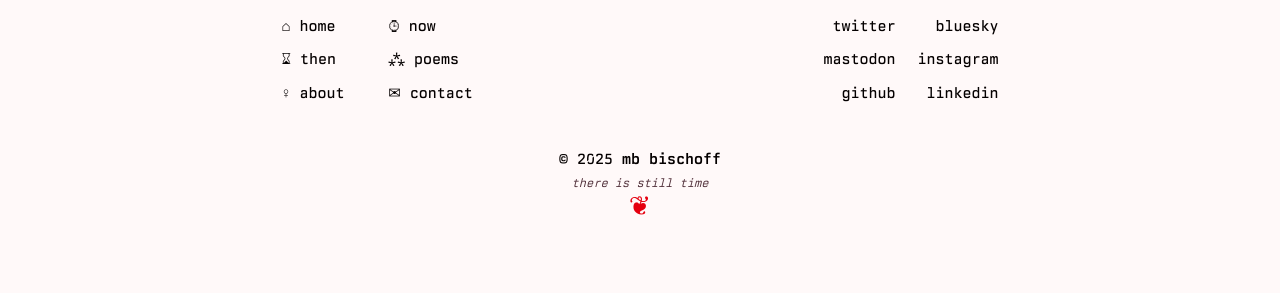
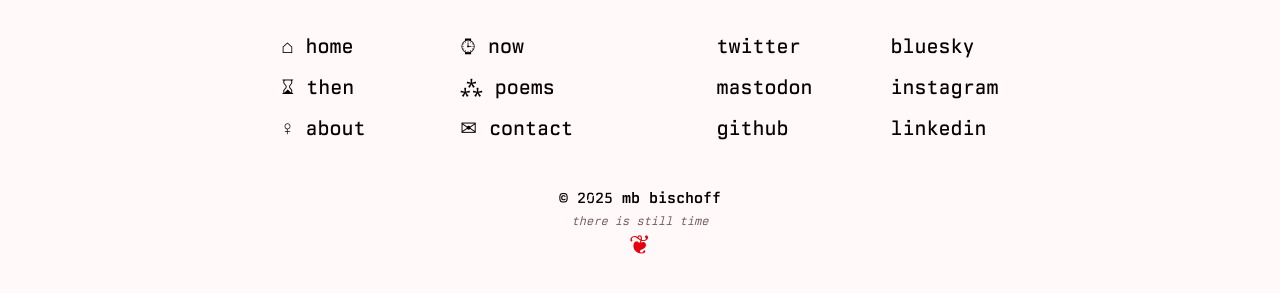
Before and after one commit to mbbischoff/mb-neue, an Astro site: page /now in a window 1280 px wide. Shown: the part 669-962 px from the top of the page. Before the commit the page ends 923 px from the top, so only its background shows below. Built offline with nearby package versions, Linux system fonts and the light colour scheme; Astro itself is replaced by a stand-in of ours; no server answers; a web font is replaced by a local one.

Commit message:
Workign footer

```diff
--- a/src/components/Footer.astro
+++ b/src/components/Footer.astro
@@ -45,7 +45,7 @@ import { SITE_TITLE, navigation } from '../config';
 <style>
 footer {
     border-top: 0.5px solid var(--theme-tertiary);
-    padding: var(--space-xs) 0;
+    padding: var(--space-m) 0;
     width: 100vw;
     position: relative;
     left: 50%;
@@ -62,63 +62,31 @@ footer {
 }
 
 .footer-content {
-  font-size: var(--step--1);
-
+    font-size: var(--step--1);
     display: flex;
     flex-direction: column;
     gap: var(--space-l);
-    margin-bottom: var(--space-l);
+    margin-bottom: var(--space-xl);
     align-items: center;
     width: 100%;
 }
 
-.footer-links {
+.footer-links,
+.social-links {
     flex: 1;
     width: 100%;
     display: flex;
     justify-content: center;
 }
 
-.social-links {
-    flex: 1;
-    width: 100%;
-    display: flex;
-    justify-content: center;
-    @media (min-width: 768px) {
-        text-align: right;
-    }
-}
-
 .footer-links nav,
 .social-links nav {
     display: grid;
     grid-template-columns: repeat(2, 1fr);
-    gap: var(--space-2xs) var(--space-s);
+    gap: var(--space-2xs) var(--space-xl);
     width: fit-content;
     text-transform: lowercase;
     white-space: nowrap;
-}
-
-@media (min-width: 768px) {
-    .footer-content {
-        flex-direction: row;
-        justify-content: space-between;
-        align-items: flex-start;
-    }
-
-    .footer-links {
-        justify-content: flex-start;
-    }
-
-    .social-links {
-        justify-content: flex-end;
-    }
-
-    .footer-links nav,
-    .social-links nav {
-        grid-template-columns: repeat(2, 1fr);
-        gap: var(--space-2xs) var(--space-s);
-    }
 }
 
 .footer-links a,
@@ -128,7 +96,7 @@ footer {
     border-bottom: none;
     padding-bottom: 0;
     transition: color 0.2s ease-in-out;
-    font-size: var(--font-size-large);
+    font-size: var(--step-0);
 }
 
 .footer-links a:hover,
@@ -139,14 +107,18 @@ footer {
 }
 
 .footer-text {
-  font-size: var(--step--1);
-
+    font-size: var(--step--1);
     color: var(--theme-secondary);
     text-align: center;
 }
 
+.footer-text small {
+    opacity: 0.8;
+}
+
 .footer-text a {
     font-size: inherit;
+    transition: color 0.2s ease-in-out;
 }
 
 .footer-text a:hover {
@@ -162,4 +134,27 @@ footer {
     border-bottom: none;
     padding-bottom: 0;
 }
+
+@media (min-width: 768px) {
+    .footer-content {
+        flex-direction: row;
+        justify-content: space-between;
+        align-items: flex-start;
+        margin-bottom: var(--space-l);
+    }
+
+    .footer-links {
+        justify-content: flex-start;
+    }
+
+    .social-links {
+        justify-content: flex-end;
+    }
+
+    .footer-links nav,
+    .social-links nav {
+        grid-template-columns: repeat(2, 1fr);
+        gap: var(--space-2xs) var(--space-xl);
+    }
+}
 </style>
```
